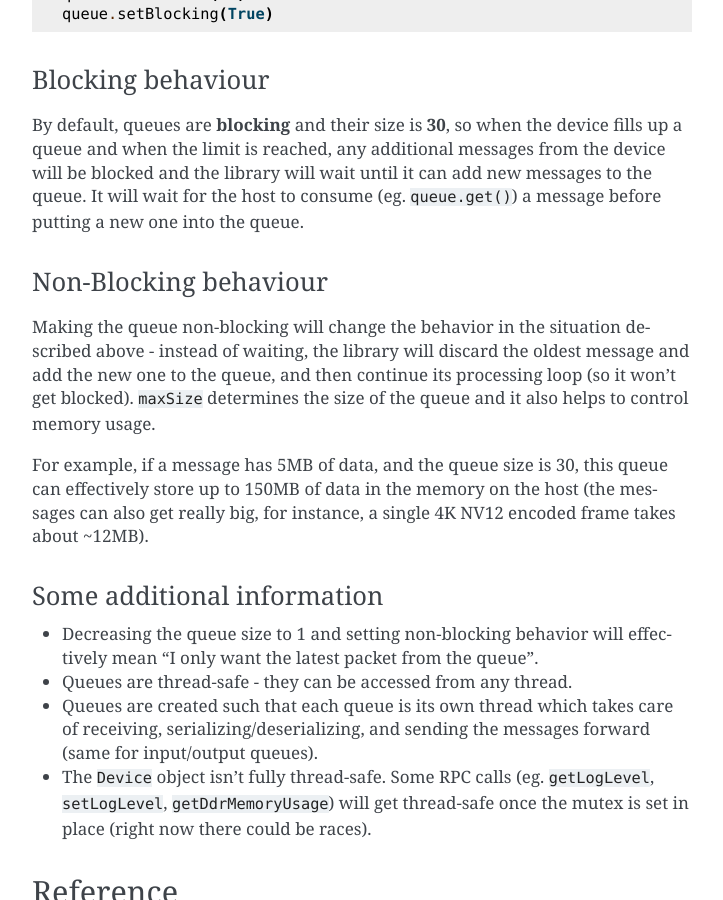
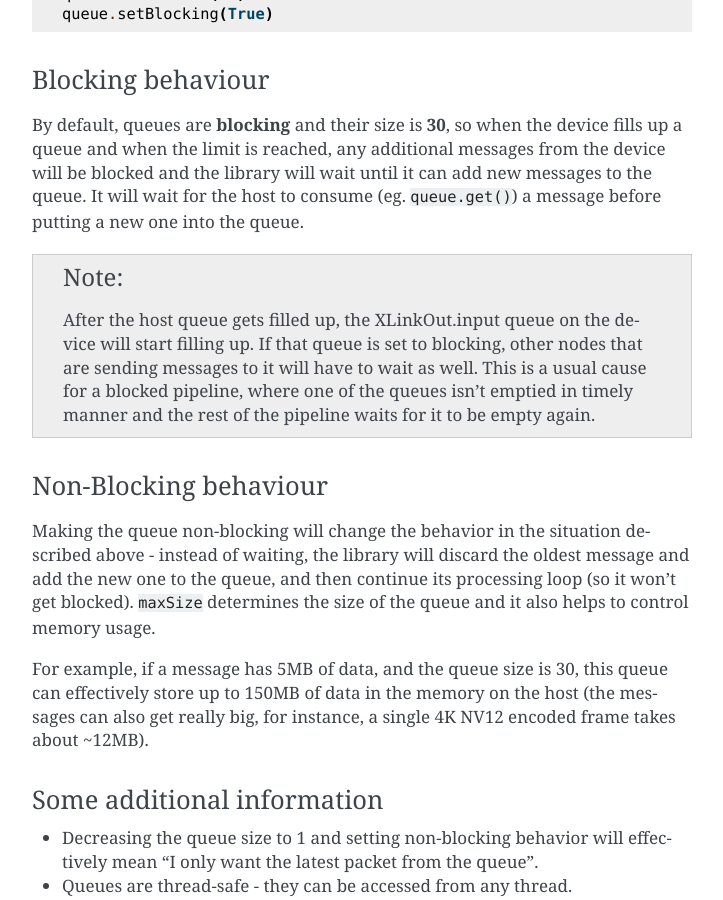
Before and after one commit to luxonis/depthai-python, a Sphinx documentation site: the page built from docs/source/components/device.rst, in a window 1280 px wide and 900 px high, scrolled down 1265 px. Shown: the whole window, without its empty margins (388-1111 px from the left). Built offline with Sphinx 7.4.7, drawn with Linux system fonts in a browser that asks for light colours; pages that are not in the unit, such as notebooks, are missing from menus; the version number could not be read and is left out.

Commit message:
Additional info about pipeline filling up & blocking behaviour

```diff
--- a/docs/source/components/device.rst
+++ b/docs/source/components/device.rst
@@ -69,6 +69,12 @@ By default, queues are **blocking** and their size is **30**, so when the device
 reached, any additional messages from the device will be blocked and the library will wait until it can add new messages to the queue.
 It will wait for the host to consume (eg. :code:`queue.get()`) a message before putting a new one into the queue.
 
+.. note::
+    After the host queue gets filled up, the XLinkOut.input queue on the device will start filling up. If that queue is
+    set to blocking, other nodes that are sending messages to it will have to wait as well. This is a usual cause for a
+    blocked pipeline, where one of the queues isn't emptied in timely manner and the rest of the pipeline waits for it
+    to be empty again.
+
 Non-Blocking behaviour
 **********************
 Making the queue non-blocking will change the behavior in the situation described above - instead of waiting, the library will discard
```
